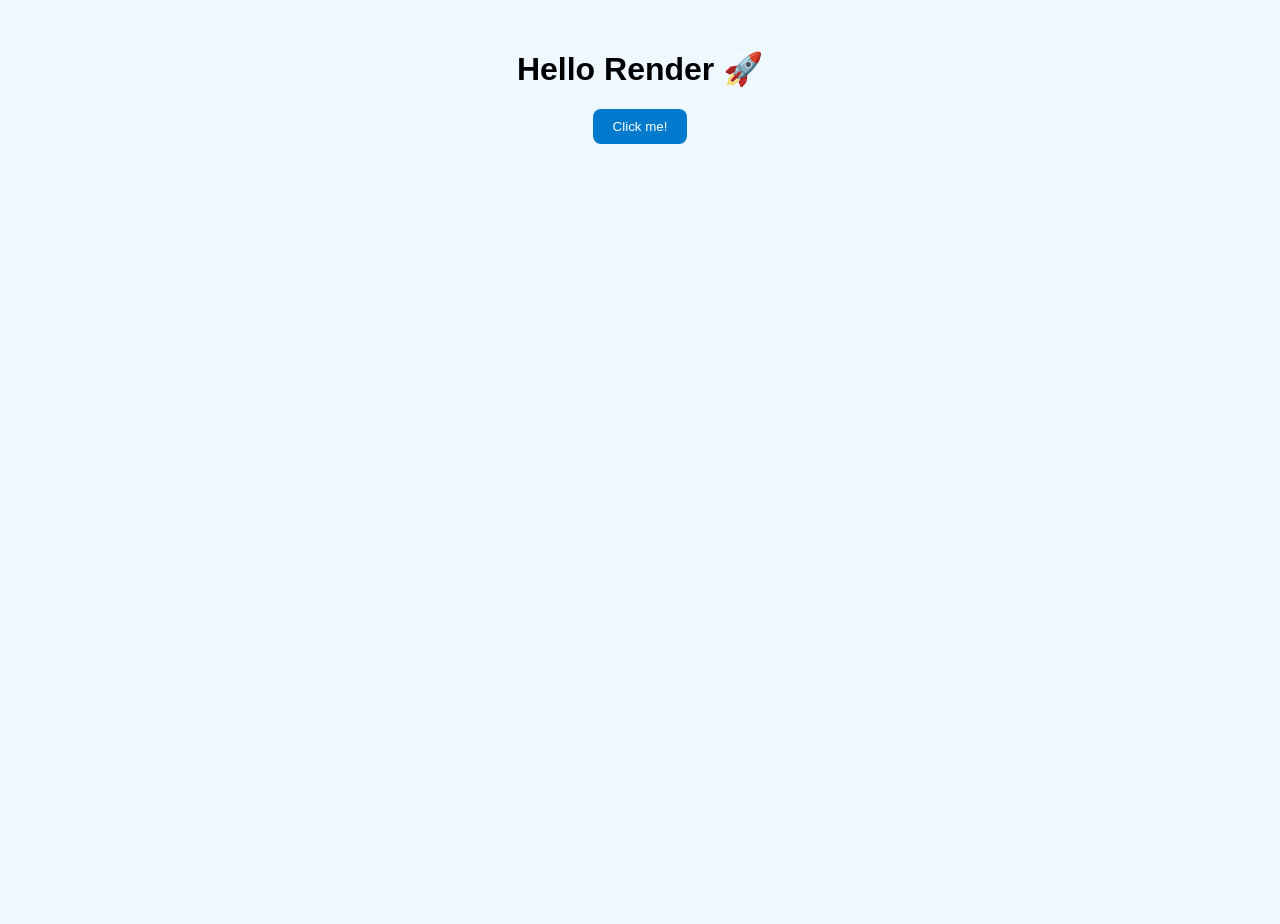
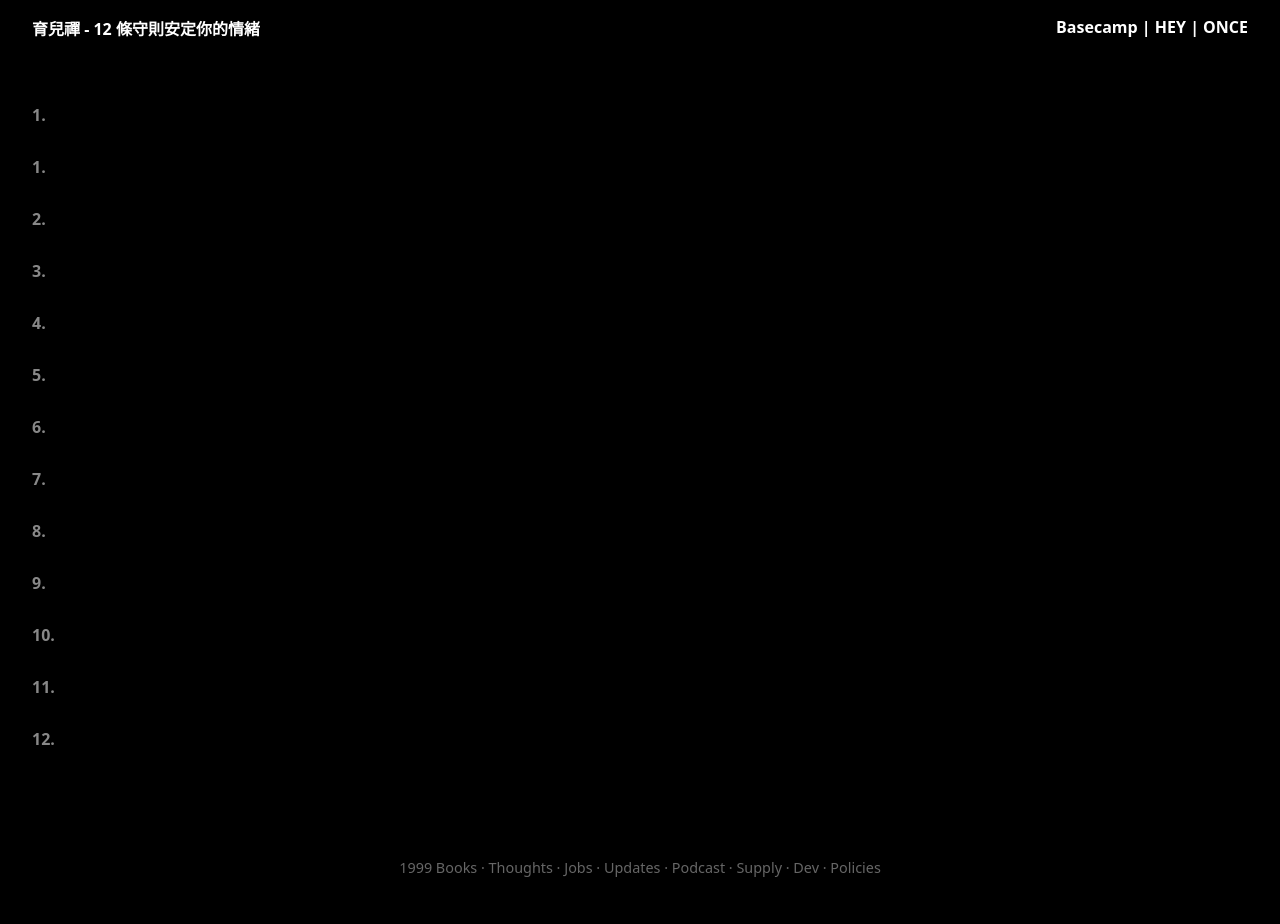
Before and after one commit to peirren/my-static-site, a plain HTML site: page index.html in a window 1280 px wide. Before the commit the page ends 800 px from the top, so only its background shows below. Drawn offline with Linux system fonts and the light colour scheme.

Commit message:
UPLOAD: parenting zen

```diff
--- a/index.html
+++ b/index.html
@@ -2,14 +2,34 @@
 <html lang="en">
 <head>
   <meta charset="UTF-8" />
-  <meta name="viewport" content="width=device-width, initial-scale=1.0" />
-  <title>Hello Render</title>
+  <meta name="viewport" content="width=device-width, initial-scale=1.0"/>
+  <title>育兒禪 - 12 條守則安定你的情緒 </title>
   <link rel="stylesheet" href="style.css" />
 </head>
 <body>
-  <h1>Hello Render 🚀</h1>
-  <p id="demo"></p>
-  <button onclick="changeText()">Click me!</button>
+  <header>
+    <nav>
+      <div class="logo"> 育兒禪 - 12 條守則安定你的情緒 </div>
+      <div class="nav-links">Basecamp | HEY | ONCE</div>
+    </nav>
+  </header>
+
+  <main class="container">
+    <ul class="fortune-list" id="fortuneList">
+      <li class="fortune-item">
+        <div class="fortune-index">1.</div>
+        <div class="fortune-content">
+          <div class="fortune-title">育兒不是戰爭</div>
+          <div class="fortune-body">內文 ...</div>
+        </div>
+      </li>
+    </ul>
+  </main>
+
+  <footer>
+    <p>1999 Books · Thoughts · Jobs · Updates · Podcast · Supply · Dev · Policies</p>
+  </footer>
+
   <script src="script.js"></script>
 </body>
 </html>
--- a/script.js
+++ b/script.js
@@ -1,3 +1,61 @@
-function changeText() {
-  document.getElementById("demo").innerText = "你按下了按鈕！🌟";
-}
+const fortunes = [
+  {
+    title: "00 Start here｜開始於此",
+    body: "歡迎來到「育兒禪」——一套面向家庭日常的情緒共修練習，聚焦親子關係中的覺察、表達與修復。這裡不是要你學會做完美父母，而是陪伴你在混亂與愛中，找到內在安住與連結的力量。隨意瀏覽條目，也可依編號一條條體會。"
+  },
+  { title: "育兒不是戰爭", body: "別用「對錯」的戰場思維看待孩子或自己。家庭是溫柔而真實的生長基地，不是得分遊戲。慢慢來，比拼贏更好。" },
+  { title: "小家庭也有大道", body: "家庭成員不必多，深度陪伴就能成就大影響。不是越努力越愛，而是越在一起越被看見。最微小的練習，是最接近內在的修行。" },
+  { title: "情緒是資訊，不是失誤", body: "哭、吵、退縮，都是訊號。不是失控，而是舒緩壓力的語言。覺察它們，聆聽它們，才能清楚看見自己與關係的真實狀態。" },
+  { title: "行動即修", body: "多想多怕，都不如小步前進一點。情緒卡片、對話練習、靜心呼吸：哪怕只有三分鐘，都是進步。" },
+  { title: "每月重設一次", body: "選一個主題（如焦慮、比較、依賴），給這個月一個練習計畫。覺察→感受→語言→回溫。名字叫「育兒禪月」。" },
+  { title: "不賣焦慮，也不壓榨愛", body: "我們不教父母變能幹，而是變自在。這裡沒有「完美教養指南」，只有陪你一起說出「我累了」、「我也需要休息」。" },
+  { title: "8/8/8 家庭節奏", body: "一天分三部分：情緒覺察、關係陪伴、個人休息。潛移默化，家庭的內在節奏才能平衡、有韻律。" },
+  { title: "不用即時回應", body: "孩子哭，你不一定要馬上講道理；家人提議，不一定要馬上接受。給自己也給彼此一些空間，才能深化真正的對話。" },
+  { title: "慢喜悅的累積", body: "教養沒快速成就，比的是持續的陪伴。當你放慢腳步，生活裡的小小進步，就會累積成深刻的改變。" },
+  { title: "開放情緒的練習場", body: "在這裡，每一場爭吵、每一次崩潰，都不是失敗，而是關係重新卡位、重新理解的契機。育兒禪，是一場修復修行。" },
+  { title: "我們相信：家，是可以住下來的情緒場所", body: "這裡不是看起來好的家，而是感覺得被看見、被允許的家。育兒禪不是你做了什麼，而是你怎麼活在當下，怎麼對自己與家人說話。" }
+];
+
+const listEl = document.getElementById("fortuneList");
+
+fortunes.forEach((item, index) => {
+  const li = document.createElement("li");
+  li.className = "fortune-item";
+
+  const indexDiv = document.createElement("div");
+  indexDiv.className = "fortune-index";
+  indexDiv.textContent = `${index + 1}.`;
+
+  const contentDiv = document.createElement("div");
+  contentDiv.className = "fortune-content";
+
+  const title = document.createElement("div");
+  title.className = "fortune-title";
+  title.textContent = item.title;
+
+  const body = document.createElement("div");
+  body.className = "fortune-body";
+  body.textContent = item.body;
+
+  title.addEventListener("click", () => {
+    const isActive = title.classList.contains("active");
+
+    // 移除所有 active 樣式
+    document.querySelectorAll(".fortune-title").forEach(el => el.classList.remove("active"));
+    document.querySelectorAll(".fortune-body").forEach(el => el.classList.remove("active"));
+
+    // 若原本沒打開，就打開這個
+    if (!isActive) {
+      title.classList.add("active");
+      body.classList.add("active");
+    }
+  });
+
+  contentDiv.appendChild(title);
+  contentDiv.appendChild(body);
+
+  li.appendChild(indexDiv);
+  li.appendChild(contentDiv);
+
+  listEl.appendChild(li);
+});
--- a/style.css
+++ b/style.css
@@ -1,14 +1,75 @@
 body {
-  font-family: sans-serif;
-  text-align: center;
-  background-color: #f0f8ff;
-  margin-top: 50px;
+  background: #000;
+  color: #fff;
+  font-family: system-ui, sans-serif;
+  margin: 0;
+  padding: 0;
 }
-button {
-  padding: 10px 20px;
-  background-color: #007acc;
-  color: white;
-  border: none;
-  border-radius: 8px;
+
+header nav {
+  display: flex;
+  justify-content: space-between;
+  padding: 1rem 2rem;
+  background: #000;
+  font-weight: bold;
+}
+
+.container {
+  padding: 2rem;
+}
+
+.fortune-list {
+  list-style: none;
+  padding: 0;
+}
+
+.fortune-item {
+  display: flex;
+  align-items: flex-start;
+  gap: 1rem;
+  margin-bottom: 1.5rem;
+}
+
+.fortune-index {
+  font-weight: bold;
+  color: #888;
+  min-width: 2rem;
+}
+
+.fortune-content {
+  flex: 1;
+}
+
+.fortune-title {
+  font-size: 1.2rem;
+  color: #000;
+  transition: color 0.3s;
   cursor: pointer;
 }
+
+.fortune-title:hover {
+  color: #fff;
+}
+
+.fortune-title.active {
+  color: #fff;
+  font-weight: bold;
+}
+
+.fortune-body {
+  display: none;
+  margin-top: 0.5rem;
+  line-height: 1.6;
+  color: #ccc;
+}
+
+.fortune-body.active {
+  display: block;
+}
+
+footer {
+  padding: 2rem;
+  font-size: 0.9rem;
+  color: #666;
+  text-align: center;
+}
```
